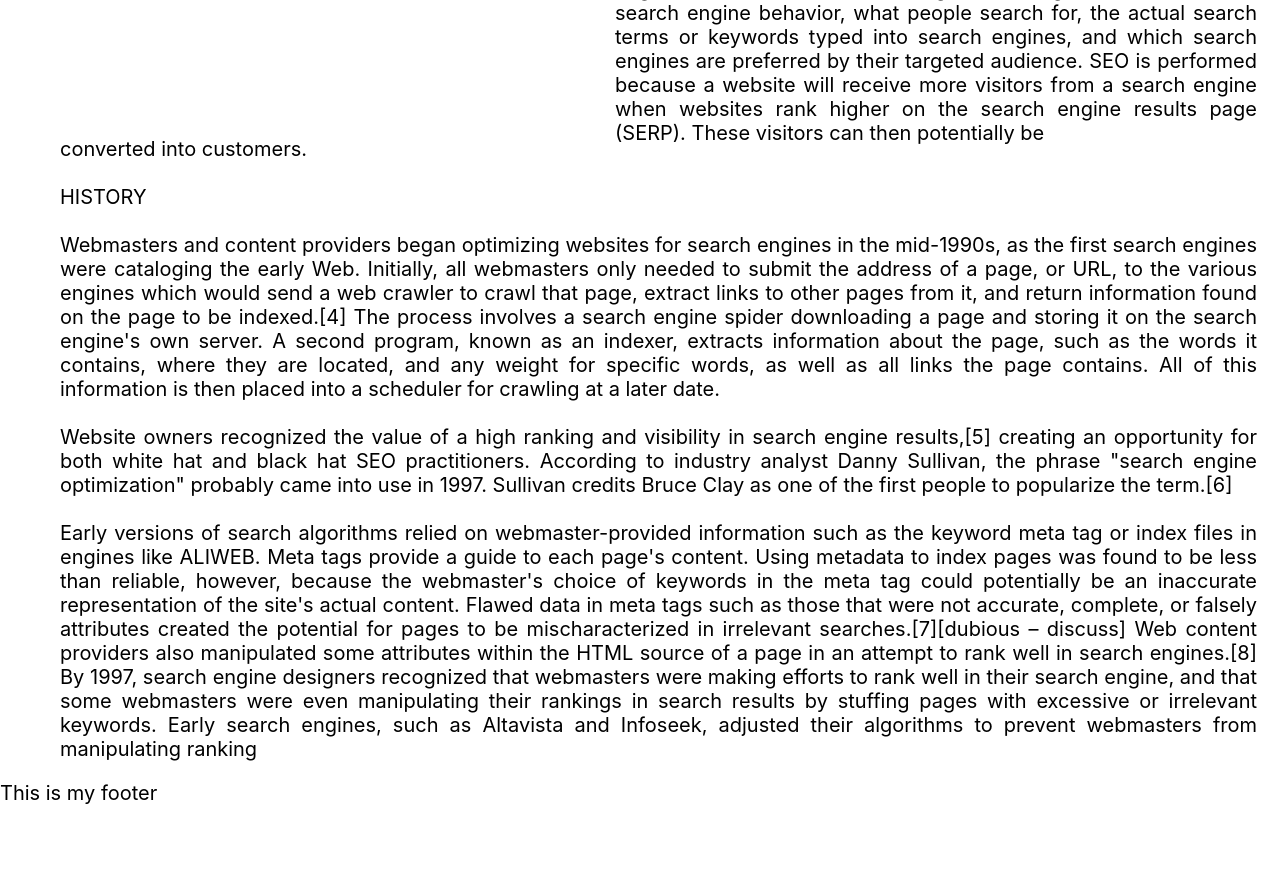
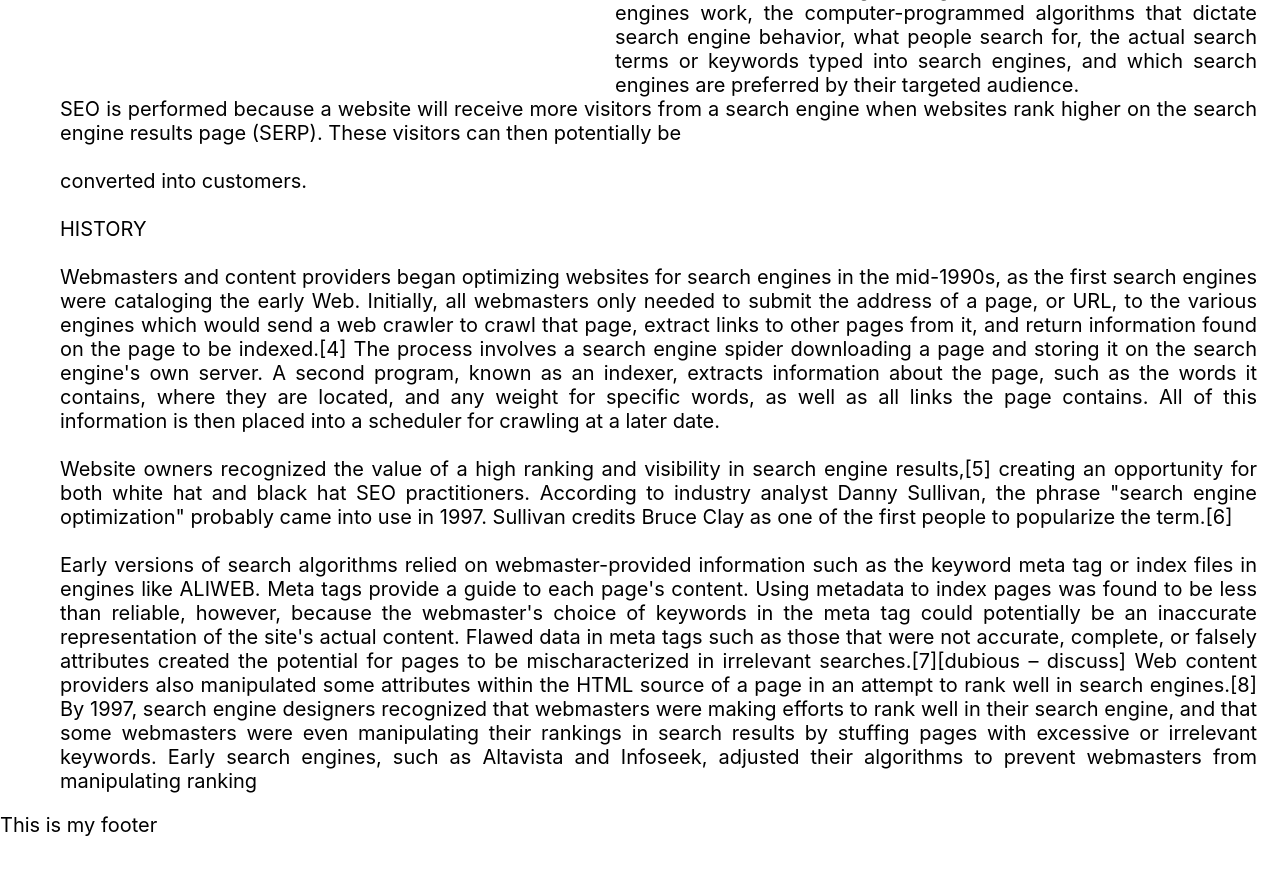
Before and after one commit to arvind-007/first_repository, a PHP site: page /first_repository/services.php in a window 1280 px wide; the page is wider, and only the part inside the window is pictured. Shown: the part 3164-4049 px from the top of that part. Before the commit the page ends 3968 px from the top of that part, so only its background shows below. Run offline with PHP 8.4, Linux system fonts and the light colour scheme; some libraries are stand-ins or nearby versions.

Commit message:
added services

```diff
--- a/public/content/services.php
+++ b/public/content/services.php
@@ -18,11 +18,12 @@
                              benefit from, scripting. Here are some examples of website scripting:
                              <br>contact forms  <br>
                              interactive buttons and controls <br>
-                             website databases  <br>
+
 
                 </p>
                       <p style=" margin-left: 60px; margin-top: -15px;  margin-right: 23px;">
-                            shared content between web pages.
+                           website databases  <br>
+                           shared content between web pages.
                             <br><br> Web Browsers <br><br>
                            Each web browser renders HTML and CSS in a different way, so you’ll also need to make sure that your website displays and
                            functions properly in each one. The five most popular web browsers, in order from most to least popular, are:<br>
@@ -55,7 +56,7 @@
             </div>
             <div class="appstext" >
                     <p style ="    margin-top: -282px;
-                           margin-right: 23px; margin-left: 615px; text-align: justify; width: 63%;">
+                           margin-right: 23px; margin-left: 600px; text-align: justify; width: 60%;">
                            Application software
                            <br> <br>
                            An application program (app or application for short) is a computer program designed to carry out a specific task other than
@@ -128,11 +129,12 @@
 
                           As an Internet marketing strategy, SEO considers how search engines work, the computer-programmed algorithms that dictate
                           search engine behavior, what people search for, the actual search terms or keywords typed into search engines, and which
-                          search engines are preferred by their targeted audience. SEO is performed because a website will receive more visitors
-                          from a search engine when websites rank higher on the search engine results page (SERP). These visitors can then
-                          potentially be
+                          search engines are preferred by their targeted audience.
                     </p>
-                    <p  style=" margin-left: 60px; margin-top: -28px;  margin-right: 23px; text-align: justify; width =63%">
+                    <p  style=" margin-left: 60px; margin-top: -20px;  margin-right: 23px; text-align: justify; width =63%">
+                             SEO is performed because a website will receive more visitors
+                             from a search engine when websites rank higher on the search engine results page (SERP). These visitors can then
+                             potentially be  <br> <br>
                              converted into customers. <br> <br>
                              HISTORY
                              <br><br>
```
